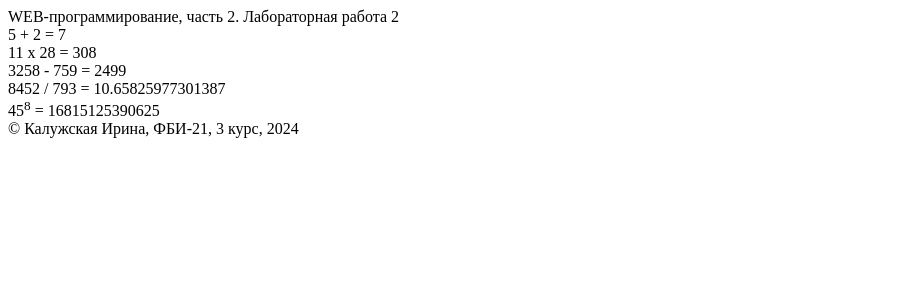
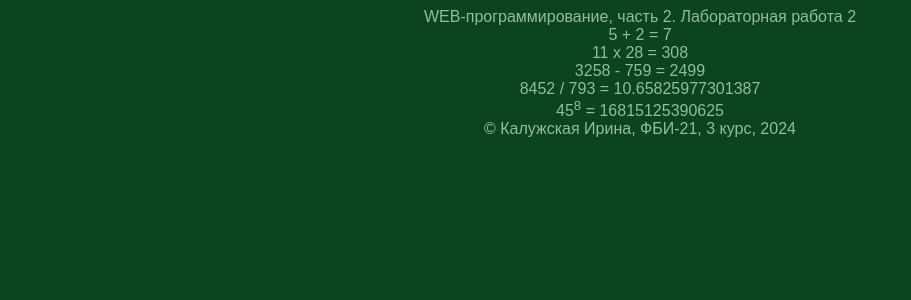
Before and after one commit to rinaklzhsk/webprogramming-labs-2, a Flask app: page /lab2/example in a window 1280 px wide. Shown: the top 300 px of the page, without its empty margins (0-911 px from the left). Run offline with Flask 3, Linux system fonts and the light colour scheme.

Commit message:
подключение стилей

```diff
--- /dev/null
+++ b/static/main.css
@@ -0,0 +1,17 @@
+body {
+    background-color: #0c441f;
+    color: #91be9b;
+    font-family: Arial, sans-serif;
+    text-align: center;
+}
+
+h1 {
+    color: #d1a4bb;
+}
+
+img {
+    width: 500px;
+    height: auto;
+    margin-top: 20px;
+    border: 5px solid #b767b9;
+}
--- a/templates/example.html
+++ b/templates/example.html
@@ -4,6 +4,7 @@
     <meta charset="UTF-8">
     <meta name="viewport" content="width=device-width, initial-scale=1.0">
     <title>Калужская Ирина. Лабораторная работа {{labnum}}</title>
+    <link rel="stylesheet" href="{{url_for('static', filename='main.css')}}">
 </head>
 <body>
     <header>
```
